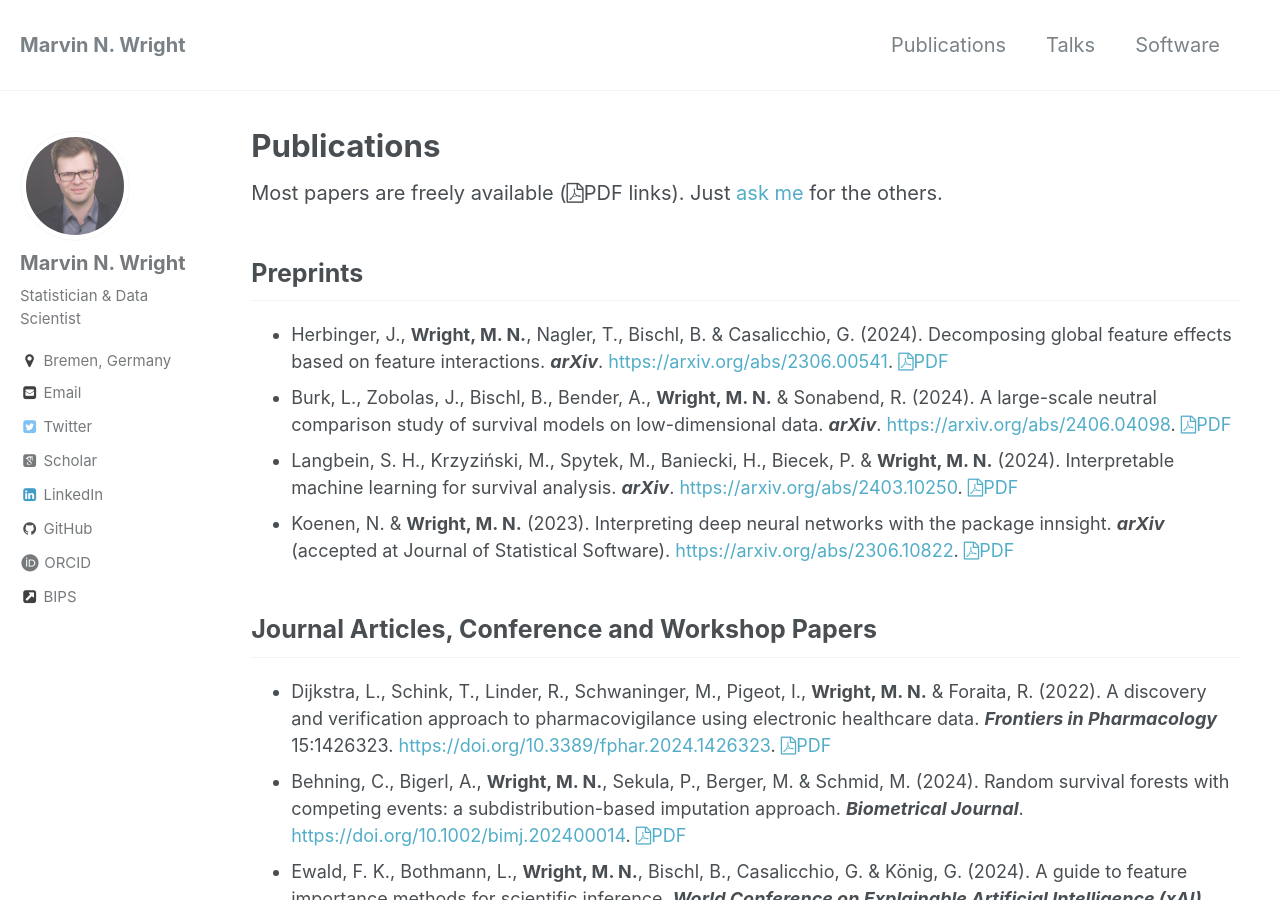
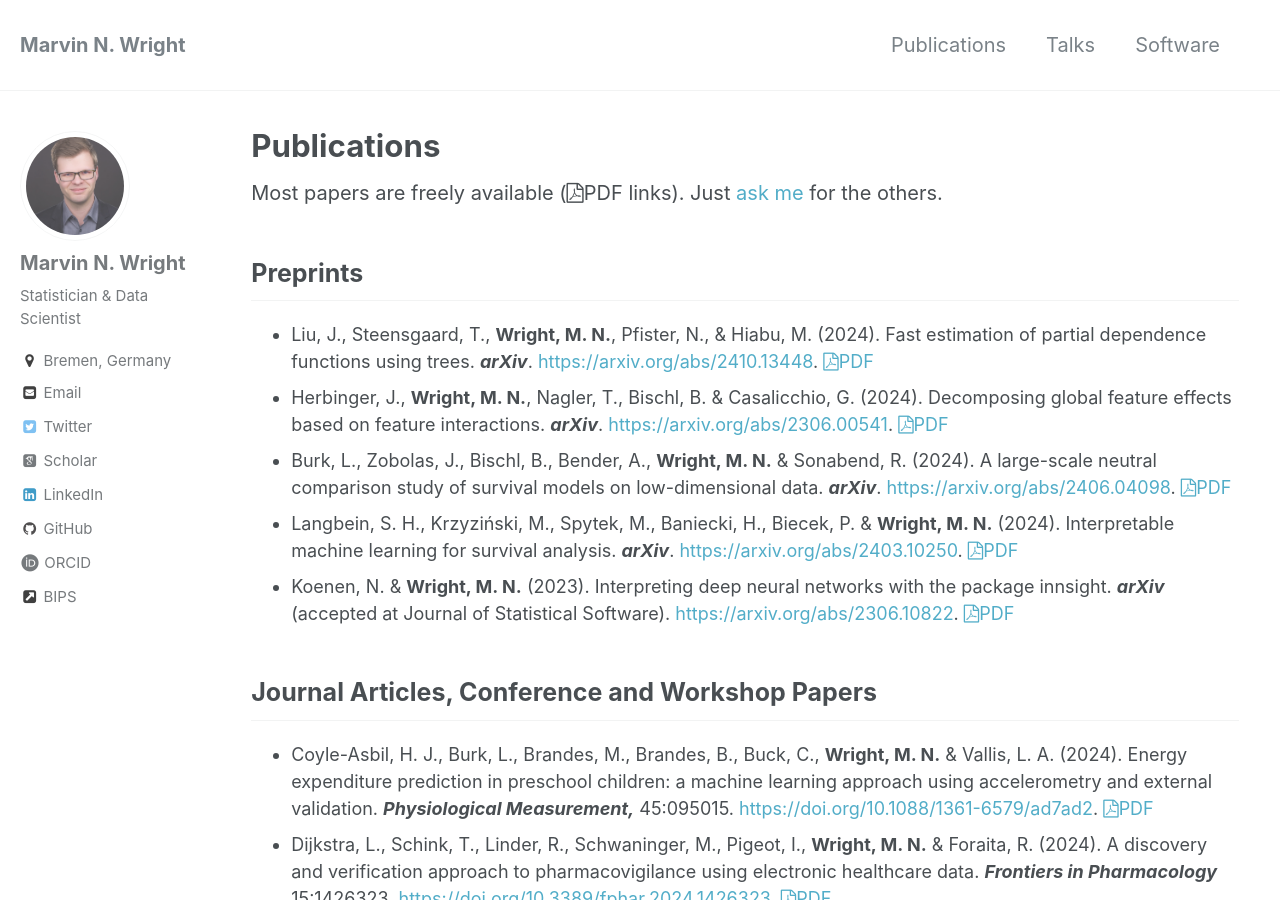
Before and after one commit to mnwright/mnwright.github.io, a Jekyll site: the page built from _pages/publications.md, in a window 1280 px wide and 900 px high. Built offline with Jekyll 4.4.1, drawn with Linux system fonts in a browser that asks for light colours; some web fonts are replaced.

Commit message:
add arxiv and hannah paper

```diff
--- a/_pages/publications.md
+++ b/_pages/publications.md
@@ -6,6 +6,8 @@ permalink: /publications/
 Most papers are freely available (<i class="fa fa-file-pdf-o"></i>PDF links). Just <a href="mailto:web@wrig.de">ask me</a> for the others.
 
 ## Preprints
+* {:.pub} Liu, J., Steensgaard, T., **Wright, M. N.**, Pfister, N., & Hiabu, M. (2024). Fast estimation of partial dependence functions using trees.
+ ***arXiv***. <https://arxiv.org/abs/2410.13448>. <a href="https://arxiv.org/pdf/2410.13448"><i class="fa fa-file-pdf-o"></i>PDF</a>
 * {:.pub} Herbinger, J., **Wright, M. N.**, Nagler, T., Bischl, B. & Casalicchio, G. (2024). Decomposing global feature effects based on feature interactions.
  ***arXiv***. <https://arxiv.org/abs/2306.00541>. <a href="https://arxiv.org/pdf/2306.00541"><i class="fa fa-file-pdf-o"></i>PDF</a>
 * {:.pub} Burk, L., Zobolas, J., Bischl, B., Bender, A., **Wright, M. N.** & Sonabend, R. (2024). A large-scale neutral comparison study of survival models on low-dimensional data. ***arXiv***. <https://arxiv.org/abs/2406.04098>. <a href="https://arxiv.org/pdf/2406.04098"><i class="fa fa-file-pdf-o"></i>PDF</a>
@@ -13,7 +15,8 @@ Most papers are freely available (<i class="fa fa-file-pdf-o"></i>PDF links). Ju
 * {:.pub} Koenen, N. & **Wright, M. N.** (2023). Interpreting deep neural networks with the package innsight. ***arXiv*** (accepted at Journal of Statistical Software). <https://arxiv.org/abs/2306.10822>. <a href="https://arxiv.org/pdf/2306.10822"><i class="fa fa-file-pdf-o"></i>PDF</a>
 
 ## Journal Articles, Conference and Workshop Papers
-* {:.pub} Dijkstra, L., Schink, T., Linder, R., Schwaninger, M., Pigeot, I., **Wright, M. N.** & Foraita, R. (2022). A discovery and verification approach to pharmacovigilance using electronic healthcare data. ***Frontiers in Pharmacology*** 15:1426323. <https://doi.org/10.3389/fphar.2024.1426323>. <a href="https://www.frontiersin.org/journals/pharmacology/articles/10.3389/fphar.2024.1426323/pdf"><i class="fa fa-file-pdf-o"></i>PDF</a>
+* {:.pub} Coyle-Asbil, H. J., Burk, L., Brandes, M., Brandes, B., Buck, C., **Wright, M. N.** & Vallis, L. A. (2024). Energy expenditure prediction in preschool children: a machine learning approach using accelerometry and external validation. ***Physiological Measurement,*** 45:095015. <https://doi.org/10.1088/1361-6579/ad7ad2>. <a href="https://iopscience.iop.org/article/10.1088/1361-6579/ad7ad2/pdf"><i class="fa fa-file-pdf-o"></i>PDF</a>
+* {:.pub} Dijkstra, L., Schink, T., Linder, R., Schwaninger, M., Pigeot, I., **Wright, M. N.** & Foraita, R. (2024). A discovery and verification approach to pharmacovigilance using electronic healthcare data. ***Frontiers in Pharmacology*** 15:1426323. <https://doi.org/10.3389/fphar.2024.1426323>. <a href="https://www.frontiersin.org/journals/pharmacology/articles/10.3389/fphar.2024.1426323/pdf"><i class="fa fa-file-pdf-o"></i>PDF</a>
  * {:.pub} Behning, C., Bigerl, A., **Wright, M. N.**, Sekula, P., Berger, M. & Schmid, M. (2024). Random survival forests with competing events: a subdistribution-based imputation approach. ***Biometrical Journal***. <https://doi.org/10.1002/bimj.202400014>. <a href="https://onlinelibrary.wiley.com/doi/pdfdirect/10.1002/bimj.202400014?download=true"><i class="fa fa-file-pdf-o"></i>PDF</a>
  * {:.pub} Ewald, F. K., Bothmann, L., **Wright, M. N.**, Bischl, B., Casalicchio, G. & König, G. (2024). A guide to feature importance methods for scientific inference. ***World Conference on Explainable Artificial Intelligence (xAI) 2024***. <https://doi.org/10.1007/978-3-031-63797-1_22>. <a href="https://link.springer.com/content/pdf/10.1007/978-3-031-63797-1_22.pdf"><i class="fa fa-file-pdf-o"></i>PDF</a>
 * {:.pub} Koenen, N. & **Wright, M. N.** (2024). Toward understanding the disagreement problem in neural network feature attribution. ***World Conference on Explainable Artificial Intelligence (xAI) 2024***. <https://doi.org/10.1007/978-3-031-63800-8_13>. <a href="https://link.springer.com/content/pdf/10.1007/978-3-031-63800-8_13.pdf"><i class="fa fa-file-pdf-o"></i>PDF</a> <a href="https://arxiv.org/pdf/2404.11330"><i class="fa fa-file-pdf-o"></i>Free Preprint</a>
```
